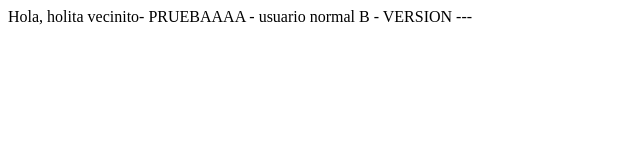
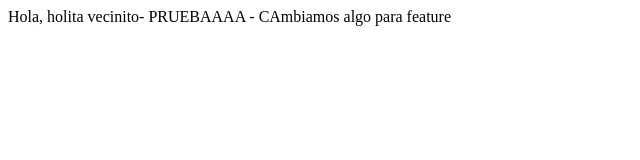
Before and after one commit to GunterPlatz/HelloWorldGIT, a plain HTML site: page index.html in a window 1280 px wide. Shown: the full height of the page, 0-640 px from the left. Drawn offline with Linux system fonts and the light colour scheme.

Commit message:
gitflow-feature-stash: mi_feature
Se cambia fichero para feature

```diff
--- a/index.html
+++ b/index.html
@@ -7,6 +7,6 @@
     <title>Prueba GIT</title>
 </head>
 <body>
-    Hola, holita vecinito- PRUEBAAAA - usuario normal B - VERSION ---
+    Hola, holita vecinito- PRUEBAAAA - CAmbiamos algo para feature
 </body>
 </html>
```
